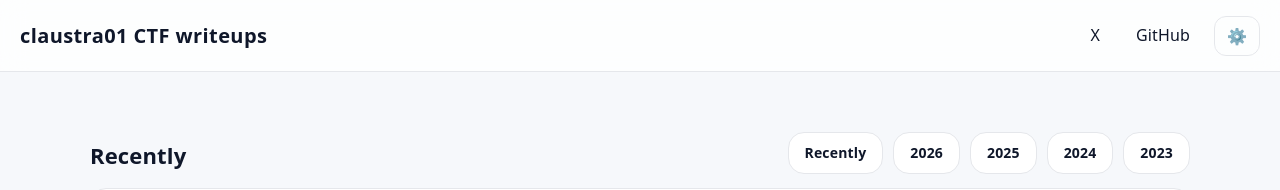
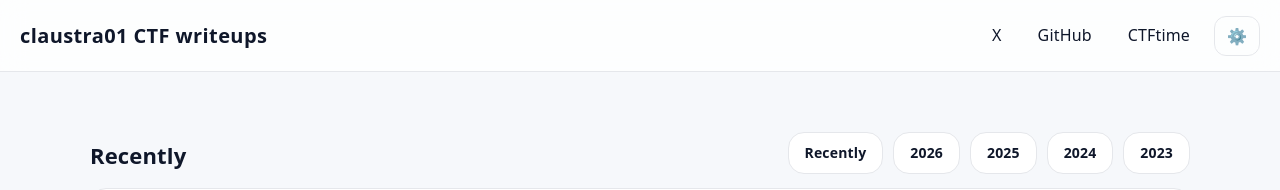
Before and after one commit to claustra01/my-ctf-writeups, a Jekyll site: the page built from index.md, in a window 1280 px wide. Shown: the top 190 px of the page. Built offline with Jekyll 4.4.1, drawn with Linux system fonts in a browser that asks for light colours.

Commit message:
add: ctftime link

```diff
--- a/_includes/site_header.html
+++ b/_includes/site_header.html
@@ -7,6 +7,7 @@
   <nav class="site-nav">
     <a class="nav-link" href="https://x.com/claustra01" target="_blank" rel="noopener">X</a>
     <a class="nav-link" href="https://github.com/claustra01" target="_blank" rel="noopener">GitHub</a>
+    <a class="nav-link" href="https://ctftime.org/user/224708" target="_blank" rel="noopener">CTFtime</a>
     <button class="theme-toggle" type="button" data-theme-toggle aria-label="Toggle theme">
       <span class="theme-toggle-icon" aria-hidden="true">⚙️</span>
     </button>
```
